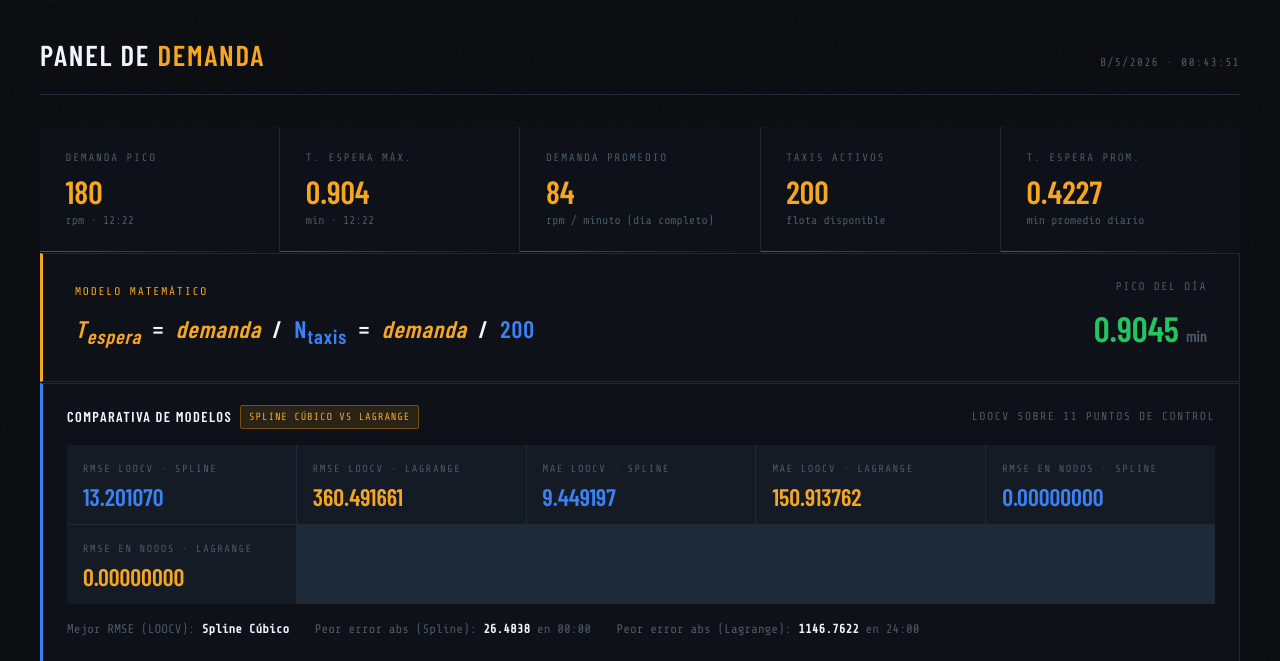
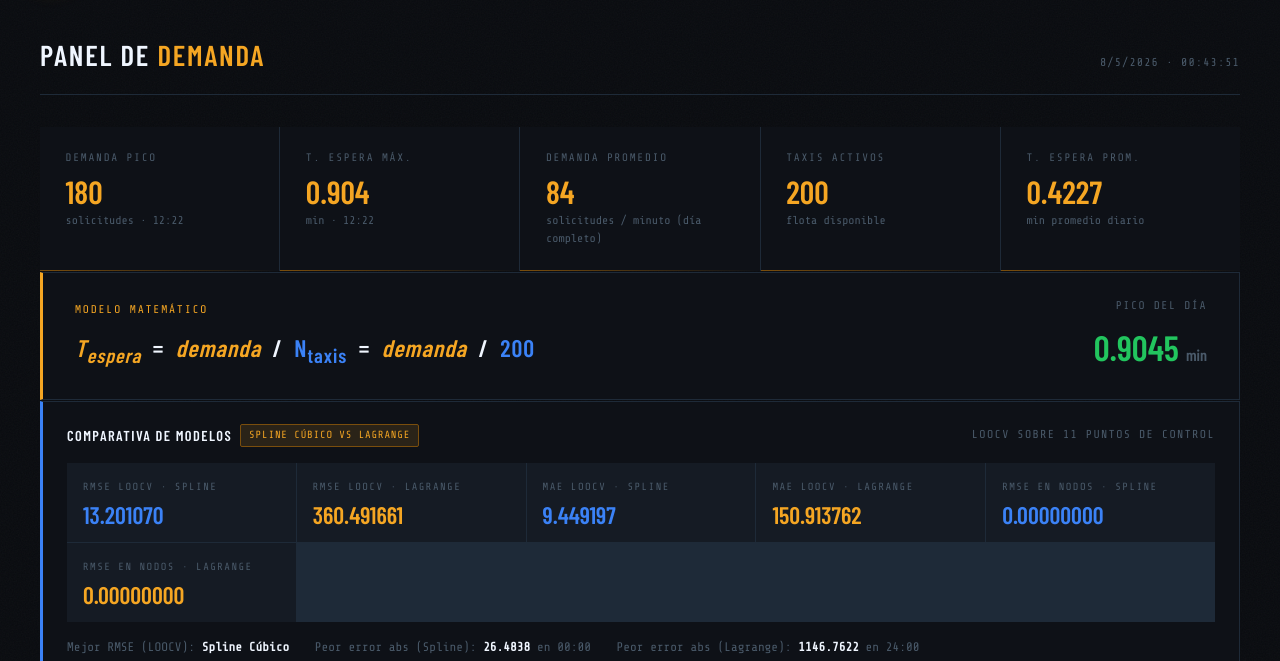
Before and after one commit to ErickSalazar07/analisis-numerico, a Flask app: page /dashboard in a window 1280 px wide. Shown: the part 56-717 px from the top of the page. Run offline with Flask 3, Linux system fonts and the light colour scheme; the visitor is signed in with stand-in values (Sample User, id 1); some web fonts are replaced.

Commit message:
se cambio de rpm a solicitudes

```diff
--- a/spline.py
+++ b/spline.py
@@ -296,7 +296,7 @@ if __name__ == "__main__":
     print("=== Puntos de control ===")
     for p in get_puntos_control():
         print(f"  {p['hora_str'] if 'hora_str' in p else p['hora']:>5}h  "
-              f"→  minuto {p['minuto']:>4}  |  demanda {p['demanda']:>7.2f} rpm")
+              f"→  minuto {p['minuto']:>4}  |  demanda {p['demanda']:>7.2f} solicitudes")
 
     print("\n=== Resumen del día ===")
     print(json.dumps(get_resumen(), indent=2, ensure_ascii=False))
--- a/templates/dashboard.html
+++ b/templates/dashboard.html
@@ -15,7 +15,7 @@
     <div class="kpi-card fade-up">
       <p class="kpi-label">Demanda pico</p>
       <p class="kpi-value">{{ resumen.max_demanda.valor|int }}</p>
-      <p class="kpi-sub">rpm · {{ resumen.max_demanda.hora_str }}</p>
+      <p class="kpi-sub">solicitudes · {{ resumen.max_demanda.hora_str }}</p>
     </div>
     <div class="kpi-card fade-up">
       <p class="kpi-label">T. espera máx.</p>
@@ -25,7 +25,7 @@
     <div class="kpi-card fade-up">
       <p class="kpi-label">Demanda promedio</p>
       <p class="kpi-value">{{ resumen.demanda_promedio|int }}</p>
-      <p class="kpi-sub">rpm / minuto (día completo)</p>
+      <p class="kpi-sub">solicitudes / minuto (día completo)</p>
     </div>
     <div class="kpi-card fade-up">
       <p class="kpi-label">Taxis activos</p>
@@ -279,7 +279,7 @@ function baseScales(xLabel, yLabel) {
     data: {
       labels,
       datasets: [{
-        label: 'Demanda (rpm)',
+        label: 'Demanda (solicitudes)',
         data: valores,
         borderColor: C_AMBER,
         backgroundColor: C_FILL_A,
@@ -298,7 +298,7 @@ function baseScales(xLabel, yLabel) {
         legend: { labels: { font: { size: 11 } } },
         tooltip: {
           callbacks: {
-            label: ctx => ` ${ctx.parsed.y.toFixed(1)} rpm`,
+            label: ctx => ` ${ctx.parsed.y.toFixed(1)} solicitudes`,
           }
         }
       },
@@ -345,11 +345,11 @@ function baseScales(xLabel, yLabel) {
         legend: { labels: { font: { size: 11 } } },
         tooltip: {
           callbacks: {
-            label: ctx => ` ${ctx.dataset.label}: ${ctx.parsed.y.toFixed(4)} rpm`,
+            label: ctx => ` ${ctx.dataset.label}: ${ctx.parsed.y.toFixed(4)} solicitudes`,
           }
         }
       },
-      scales: baseScales('Punto omitido (hora)', 'Error absoluto (rpm)')
+      scales: baseScales('Punto omitido (hora)', 'Error absoluto (solicitudes)')
     }
   });
 })();
@@ -371,7 +371,7 @@ function baseScales(xLabel, yLabel) {
       labels,
       datasets: [
         {
-          label: 'Demanda interpolada (rpm)',
+          label: 'Demanda interpolada (solicitudes)',
           data: demanda,
           borderColor: C_BLUE,
           backgroundColor: C_FILL_B,
@@ -405,7 +405,7 @@ function baseScales(xLabel, yLabel) {
           callbacks: {
             label: ctx => {
               if (ctx.datasetIndex === 0)
-                return ` Demanda: ${ctx.parsed.y.toFixed(2)} rpm`;
+                return ` Demanda: ${ctx.parsed.y.toFixed(2)} solicitudes`;
               return ` T_espera: ${(ctx.parsed.y / 100).toFixed(4)} min`;
             }
           }
@@ -482,7 +482,7 @@ function baseScales(xLabel, yLabel) {
         legend: { labels: { font: { size: 11 } } },
         tooltip: {
           callbacks: {
-            label: ctx => ` ${ctx.dataset.label}: ${ctx.parsed.y != null ? ctx.parsed.y.toFixed(2) : '—'} rpm`,
+            label: ctx => ` ${ctx.dataset.label}: ${ctx.parsed.y != null ? ctx.parsed.y.toFixed(2) : '—'} solicitudes`,
           }
         }
       },
@@ -508,7 +508,7 @@ async function consultarMinuto() {
     if (data.error) { alert(data.error); return; }
 
     document.getElementById('qHora').textContent    = data.hora_str;
-    document.getElementById('qDemanda').textContent = data.demanda.toFixed(2) + ' rpm';
+    document.getElementById('qDemanda').textContent = data.demanda.toFixed(2) + ' solicitudes';
     document.getElementById('qEspera').textContent  = data.t_espera.toFixed(6) + ' min';
     document.getElementById('queryResult').style.display = 'flex';
   } catch (e) {
--- a/templates/landing.html
+++ b/templates/landing.html
@@ -22,7 +22,7 @@
   <div class="hero-stats fade-up">
     <div class="hero-stat">
       <span class="value">{{ resumen.max_demanda.valor|int }}</span>
-      <span class="label">rpm pico · {{ resumen.max_demanda.hora_str }}</span>
+      <span class="label">solicitudes pico · {{ resumen.max_demanda.hora_str }}</span>
     </div>
     <div class="hero-stat">
       <span class="value">{{ resumen.num_taxis }}</span>
```
